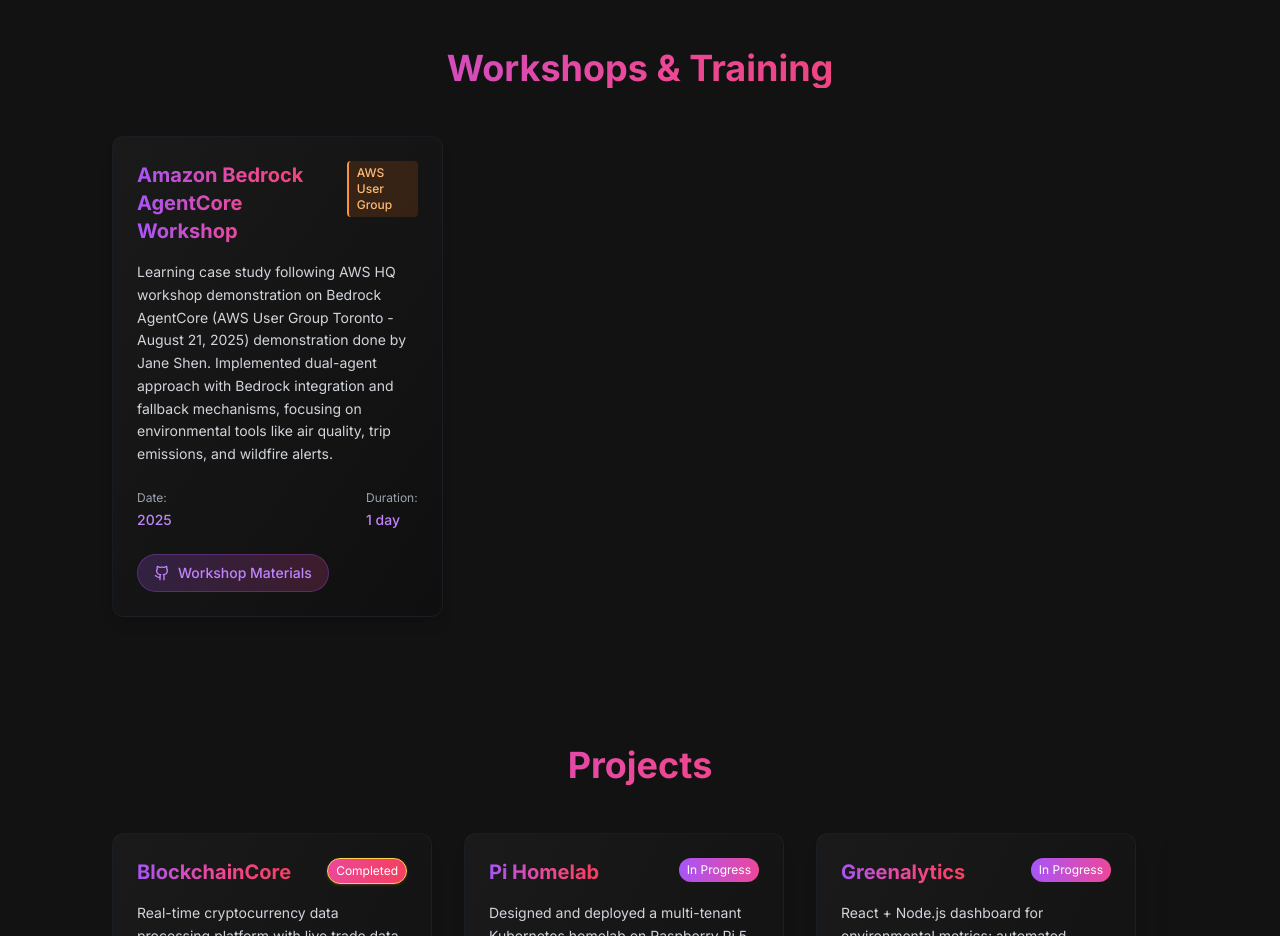
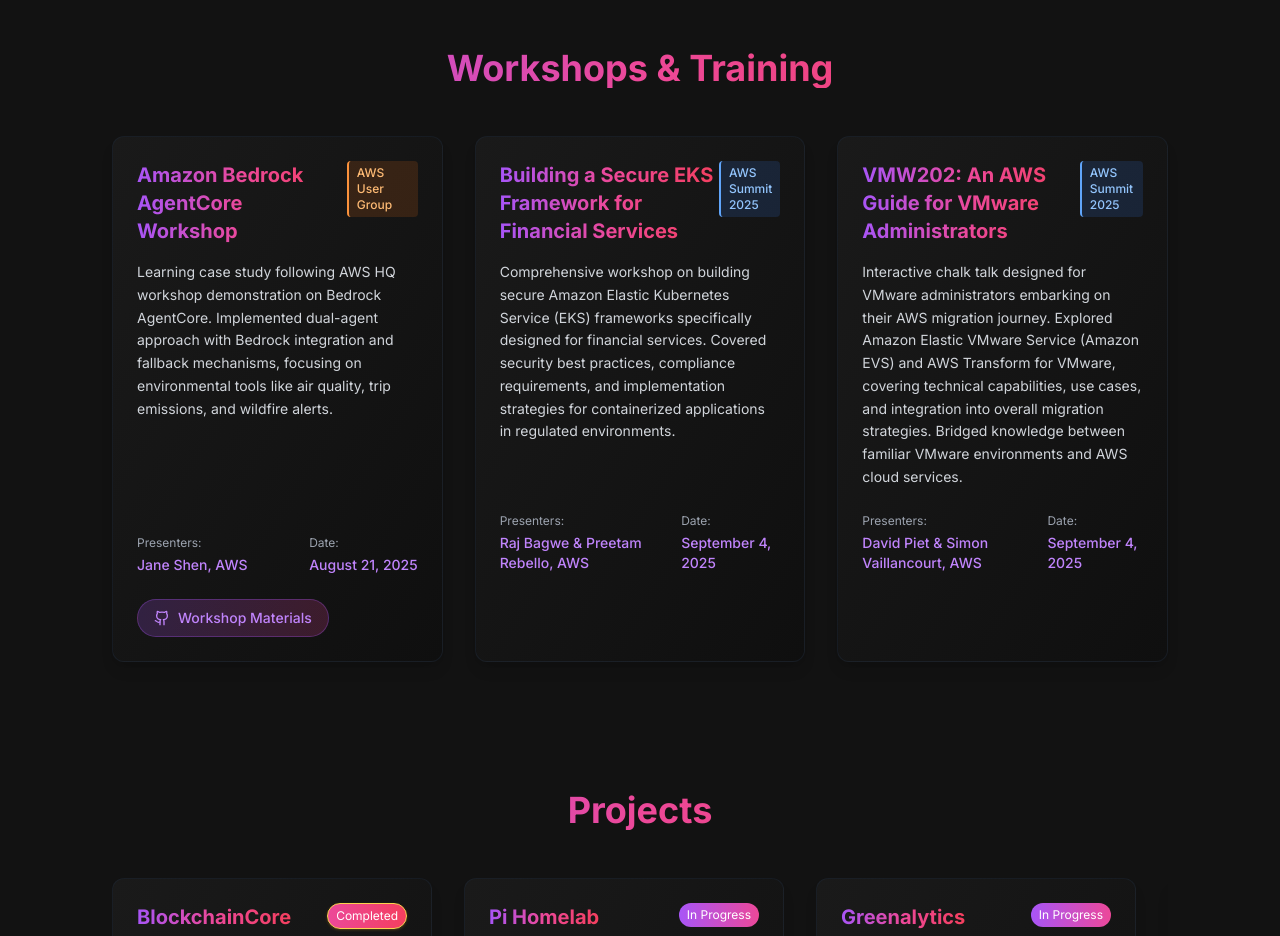
Before and after one commit to umar11b/personal-website, a Next.js app in the folder frontend/: page / in a window 1280 px wide. Shown: the part 1860-2796 px from the top of the page. Built offline with nearby package versions, Linux system fonts and the light colour scheme.

Commit message:
added new cards for workshop

```diff
--- a/frontend/src/app/components/WorkshopsSection.jsx
+++ b/frontend/src/app/components/WorkshopsSection.jsx
@@ -7,22 +7,30 @@
   {
     title: "Amazon Bedrock AgentCore Workshop",
     description:
-      "Learning case study following AWS HQ workshop demonstration on Bedrock AgentCore (AWS User Group Toronto - August 21, 2025) demonstration done by Jane Shen. Implemented dual-agent approach with Bedrock integration and fallback mechanisms, focusing on environmental tools like air quality, trip emissions, and wildfire alerts.",
-    date: "2025",
-    duration: "1 day",
+      "Learning case study following AWS HQ workshop demonstration on Bedrock AgentCore. Implemented dual-agent approach with Bedrock integration and fallback mechanisms, focusing on environmental tools like air quality, trip emissions, and wildfire alerts.",
+    date: "August 21, 2025",
+    presenters: "Jane Shen, AWS",
     github: "https://github.com/umar11b/EcoAgents-Bedrock",
     event: "AWS User Group Toronto",
   },
-  // Example workshop for AWS Summit 2025 Toronto (uncomment when ready)
-  // {
-  //   title: "Advanced Serverless Architecture Workshop",
-  //   description:
-  //     "Deep dive into building scalable serverless applications using AWS Lambda, API Gateway, and DynamoDB. Learn best practices for event-driven architecture and cost optimization.",
-  //   date: "2025",
-  //   duration: "2 days",
-  //   github: null,
-  //   event: "AWS Summit 2025 Toronto",
-  // },
+  {
+    title: "Building a Secure EKS Framework for Financial Services",
+    description:
+      "Comprehensive workshop on building secure Amazon Elastic Kubernetes Service (EKS) frameworks specifically designed for financial services. Covered security best practices, compliance requirements, and implementation strategies for containerized applications in regulated environments.",
+    date: "September 4, 2025",
+    presenters: "Raj Bagwe & Preetam Rebello, AWS",
+    github: null,
+    event: "AWS Summit 2025 Toronto",
+  },
+  {
+    title: "VMW202: An AWS Guide for VMware Administrators",
+    description:
+      "Interactive chalk talk designed for VMware administrators embarking on their AWS migration journey. Explored Amazon Elastic VMware Service (Amazon EVS) and AWS Transform for VMware, covering technical capabilities, use cases, and integration into overall migration strategies. Bridged knowledge between familiar VMware environments and AWS cloud services.",
+    date: "September 4, 2025",
+    presenters: "David Piet & Simon Vaillancourt, AWS",
+    github: null,
+    event: "AWS Summit 2025 Toronto",
+  },
 ];
 
 const EventBadge = ({ event }) => {
@@ -90,15 +98,15 @@
       <div className="space-y-4">
         <div className="flex justify-between items-center">
           <div>
+            <p className="text-gray-400 text-xs mb-1">Presenters:</p>
+            <p className="text-purple-400 text-sm font-medium">
+              {workshop.presenters}
+            </p>
+          </div>
+          <div>
             <p className="text-gray-400 text-xs mb-1">Date:</p>
             <p className="text-purple-400 text-sm font-medium">
               {workshop.date}
-            </p>
-          </div>
-          <div>
-            <p className="text-gray-400 text-xs mb-1">Duration:</p>
-            <p className="text-purple-400 text-sm font-medium">
-              {workshop.duration}
             </p>
           </div>
         </div>
```
